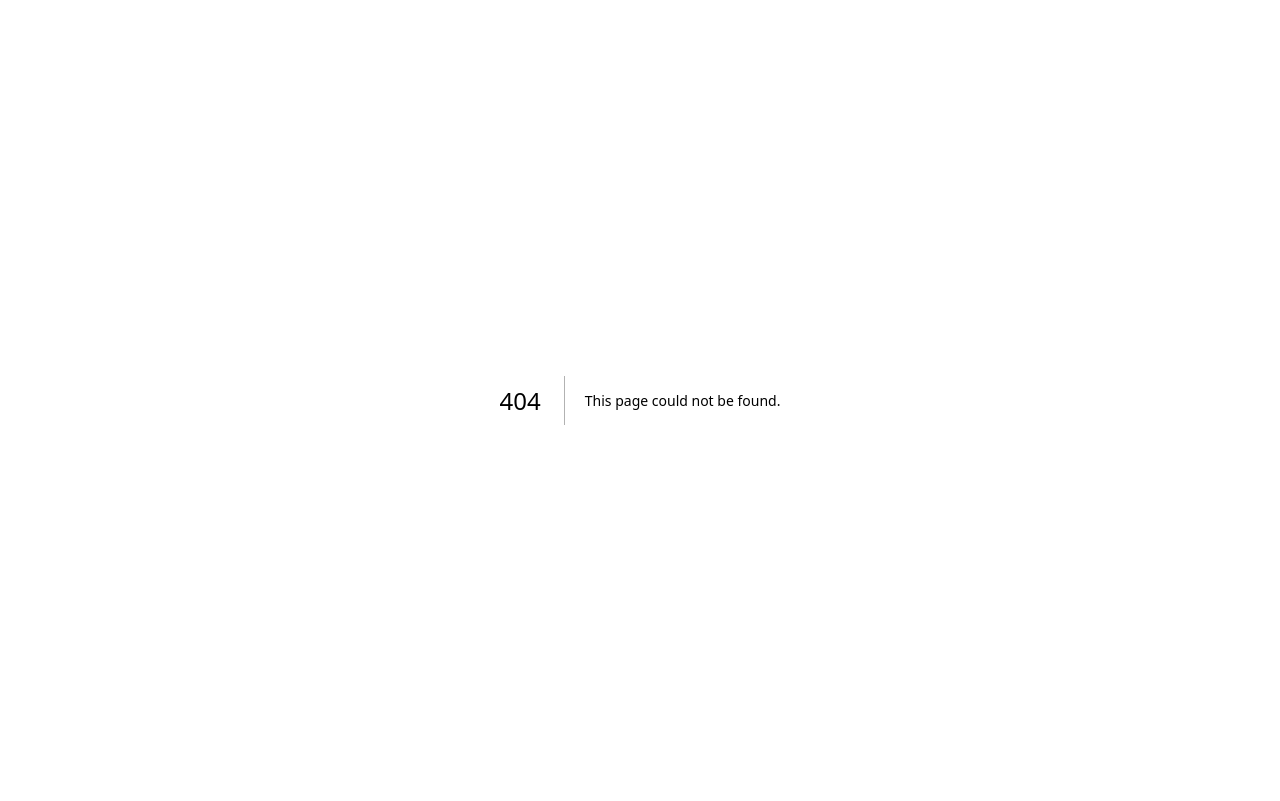
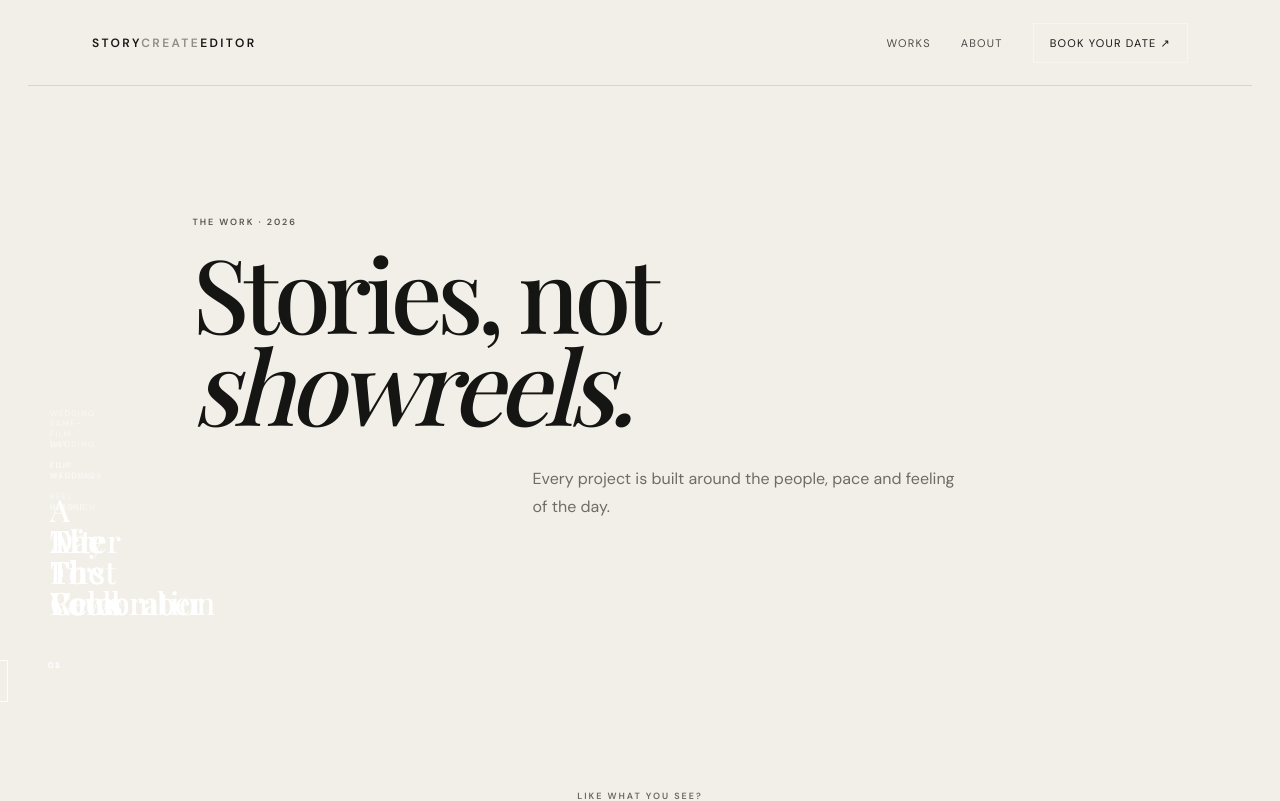
Before and after one commit to akshatpatidar27june-bit/BILLING-SYSTEM, a Next.js app: page /works in a window 1280 px wide. Before the commit this address had no page. Shown: the top 801 px of the page. Built offline with nearby package versions, Linux system fonts and the light colour scheme; a web font is replaced by a local one.

Commit message:
feat: add focused works archive

```diff
--- /dev/null
+++ b/app/works/page.tsx
@@ -0,0 +1,19 @@
+const works = [
+  { no: "01", title: "The First Look", meta: "Wedding Film · Indore", tone: "rose" },
+  { no: "02", title: "A Day To Remember", meta: "Wedding Film · Mandsaur", tone: "gold" },
+  { no: "03", title: "After The Vows", meta: "Same-Day Edit · Neemuch", tone: "violet" },
+  { no: "04", title: "The Celebration", meta: "Wedding Reel · Rajasthan", tone: "rose" },
+];
+
+export default function WorksPage() {
+  return (
+    <main className="archive-page">
+      <nav className="archive-nav container"><a className="brand" href="/">STORY<span>CREATE</span>EDITOR</a><div className="nav-links"><a href="/works">Works</a><a href="/about">About</a><a className="nav-cta" href="/book">Book your date ↗</a></div></nav>
+      <header className="archive-hero container"><p className="eyebrow dark-eyebrow">THE WORK · 2026</p><h1>Stories, not<br /><em>showreels.</em></h1><p>Every project is built around the people, pace and feeling of the day.</p></header>
+      <section className="archive-grid container">
+        {works.map((work) => <a href="/book" className={`work-tile archive-tile work-${work.tone}`} key={work.title}><span className="work-no">{work.no}</span><span className="work-play">▶</span><div className="work-info"><small>{work.meta}</small><h3>{work.title}</h3></div></a>)}
+      </section>
+      <section className="archive-cta"><div className="container"><p className="eyebrow">LIKE WHAT YOU SEE?</p><h2>Your story could<br /><em>be next.</em></h2><a className="button button-accent" href="/book">Check your date ↗</a></div></section>
+    </main>
+  );
+}
```
